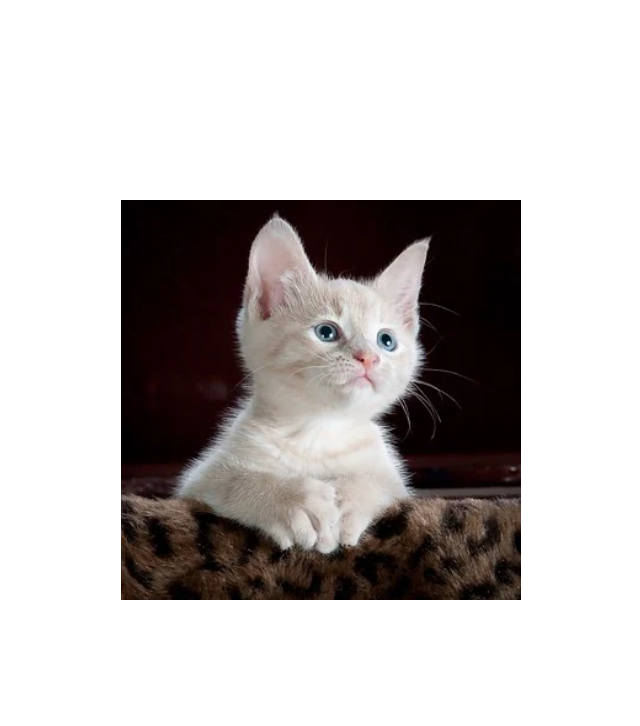
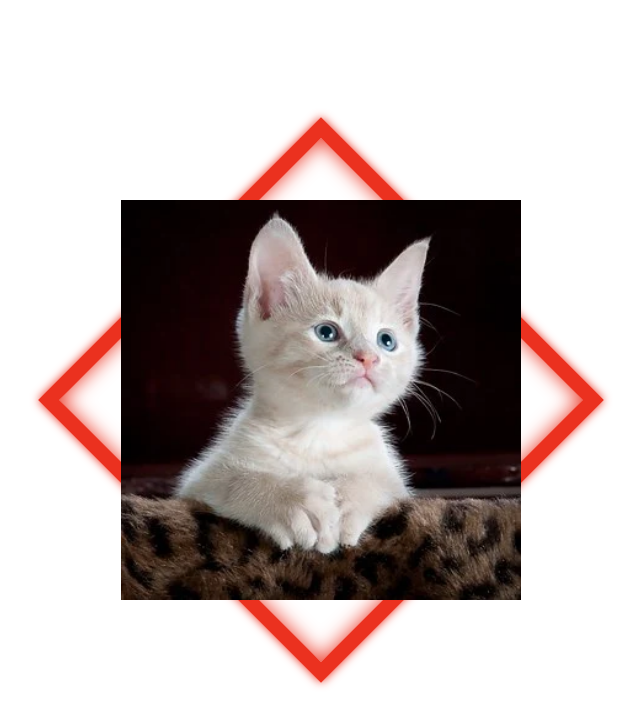
Before and after one commit to Bharath-Krishna-AB/Cat-borderRotate-3D-Card, a plain HTML site: page index.html in a window 1280 px wide. Shown: the whole page, without its empty margins (319-959 px from the left). Drawn offline with Linux system fonts and the light colour scheme.

Commit message:
designed border

```diff
--- a/style.css
+++ b/style.css
@@ -24,3 +24,10 @@
     width: 400px;
     height: 400px;
 }
+
+#rotate-border{
+    border: 15px solid #eb311f;
+    transform: rotate(45deg);
+    box-shadow: 0 0 10px #eb311f, inset 0 0 20px #eb311f;
+    transition: all 0.7s linear;
+}
```
